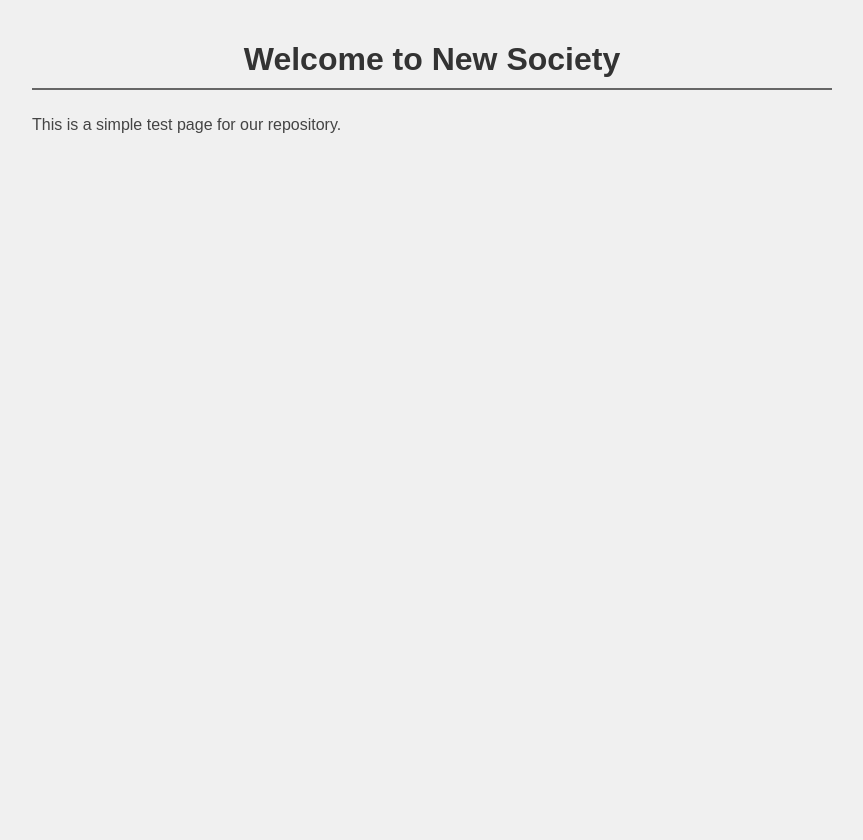
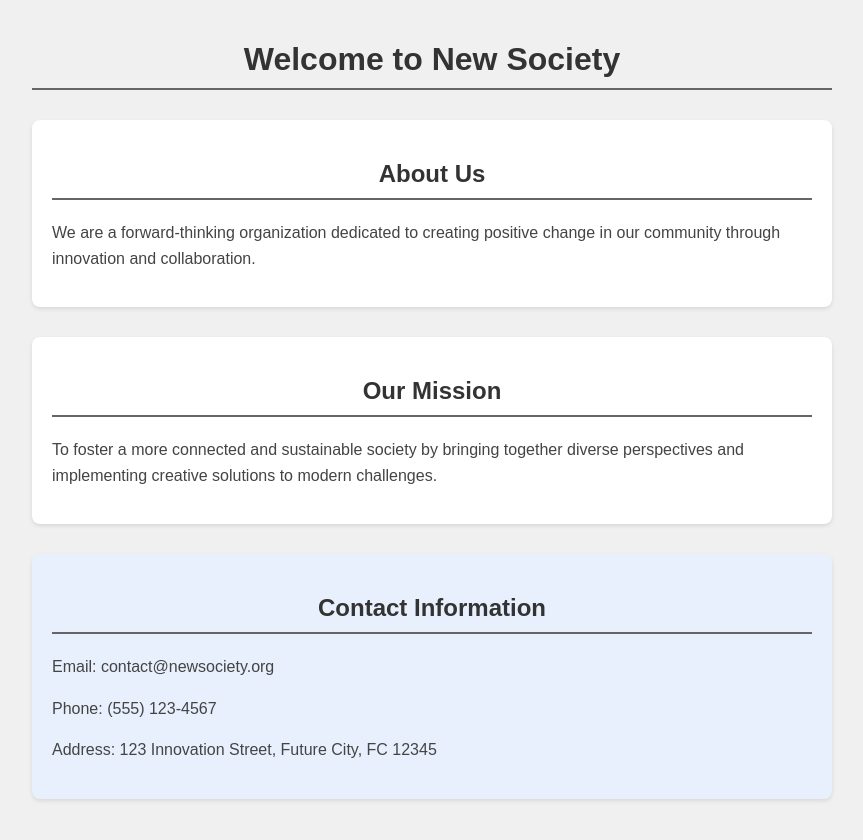
Before and after one commit to RobertsLuke/new-society-test, a plain HTML site: page index.html in a window 1280 px wide. Shown: the whole page, without its empty margins (208-1071 px from the left). Before the commit the page ends 800 px from the top, so only its background shows below. Drawn offline with Linux system fonts and the light colour scheme.

Commit message:
Add new content sections to homepage

```diff
--- a/index.html
+++ b/index.html
@@ -12,7 +12,7 @@
             padding: 20px;
             background-color: #f0f0f0;
         }
-        h1 {
+        h1, h2 {
             color: #333;
             text-align: center;
             border-bottom: 2px solid #666;
@@ -22,10 +22,36 @@
             line-height: 1.6;
             color: #444;
         }
+        section {
+            margin: 30px 0;
+            padding: 20px;
+            background-color: white;
+            border-radius: 8px;
+            box-shadow: 0 2px 4px rgba(0,0,0,0.1);
+        }
+        .contact-info {
+            background-color: #e8f0fe;
+        }
     </style>
 </head>
 <body>
     <h1>Welcome to New Society</h1>
-    <p>This is a simple test page for our repository.</p>
+
+    <section>
+        <h2>About Us</h2>
+        <p>We are a forward-thinking organization dedicated to creating positive change in our community through innovation and collaboration.</p>
+    </section>
+
+    <section>
+        <h2>Our Mission</h2>
+        <p>To foster a more connected and sustainable society by bringing together diverse perspectives and implementing creative solutions to modern challenges.</p>
+    </section>
+
+    <section class="contact-info">
+        <h2>Contact Information</h2>
+        <p>Email: contact@newsociety.org</p>
+        <p>Phone: (555) 123-4567</p>
+        <p>Address: 123 Innovation Street, Future City, FC 12345</p>
+    </section>
 </body>
 </html>
```
